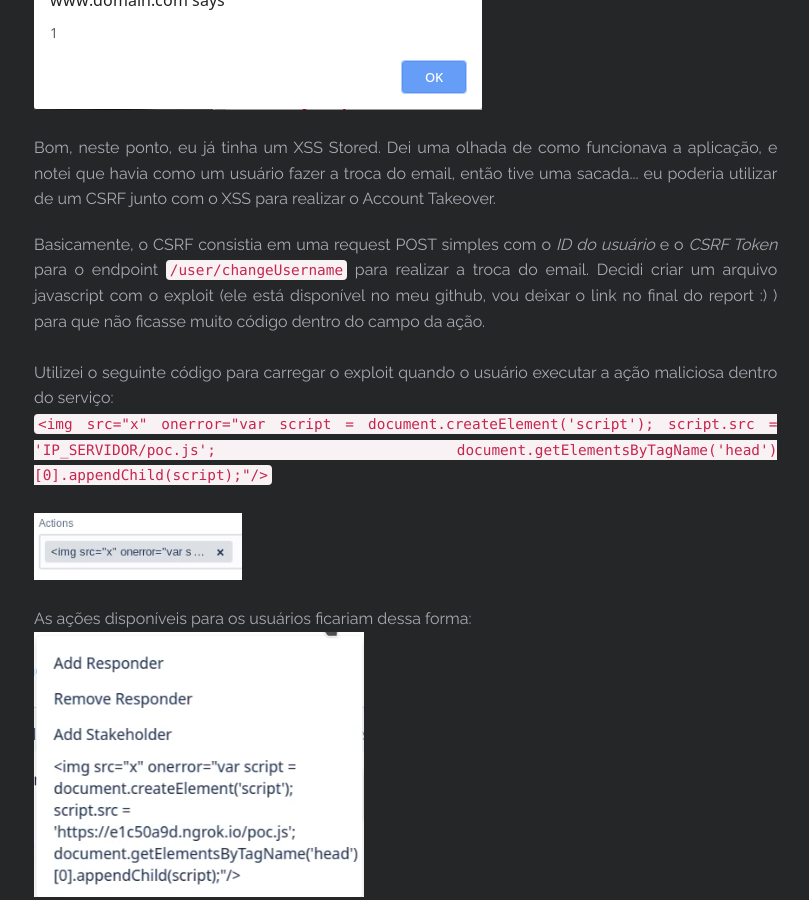
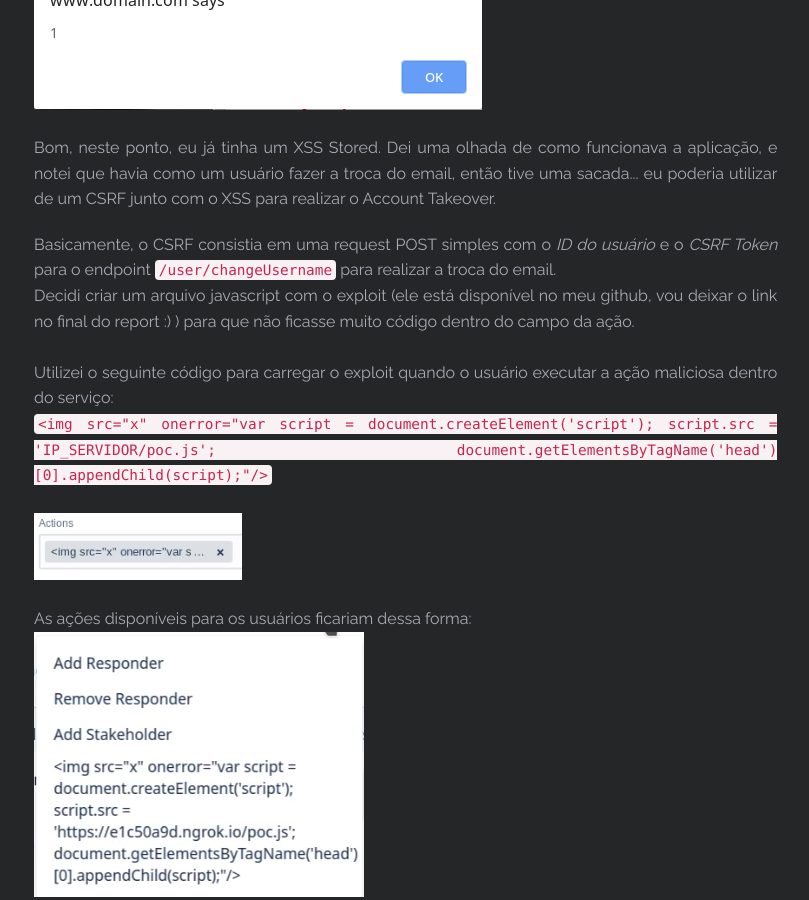
Before and after one commit to vitor-fernandes/vitor-fernandes.github.io, a Jekyll site: the page built from _posts/2019-06-03-Bug-Bounty-01.markdown, in a window 1280 px wide and 900 px high, scrolled down 871 px. Shown: the whole window, without its empty margins (41-850 px from the left). Built offline with Jekyll 4.4.1, drawn with Linux system fonts in a browser that asks for light colours.

Commit message:
Bug Bounty 01

```diff
--- a/_posts/2019-06-03-Bug-Bounty-01.markdown
+++ b/_posts/2019-06-03-Bug-Bounty-01.markdown
@@ -32,7 +32,9 @@
 </p>
 
 <p align="justify">
-Basicamente, o CSRF consistia em uma request POST simples com o <i>ID do usuário</i> e o <i>CSRF Token</i> para o endpoint <code>/user/changeUsername</code> para realizar a troca do email. Decidi criar um arquivo javascript com o exploit (ele está disponível no meu github, vou deixar o link no final do report :) ) para que não ficasse muito código dentro do campo da ação.
+Basicamente, o CSRF consistia em uma request POST simples com o <i>ID do usuário</i> e o <i>CSRF Token</i> para o endpoint <code>/user/changeUsername</code> para realizar a troca do email.
+<br>
+Decidi criar um arquivo javascript com o exploit (ele está disponível no meu github, vou deixar o link no final do report :) ) para que não ficasse muito código dentro do campo da ação.
 <br>
 <br>
 Utilizei o seguinte código para carregar o exploit quando o usuário executar a ação maliciosa dentro do serviço:
```
